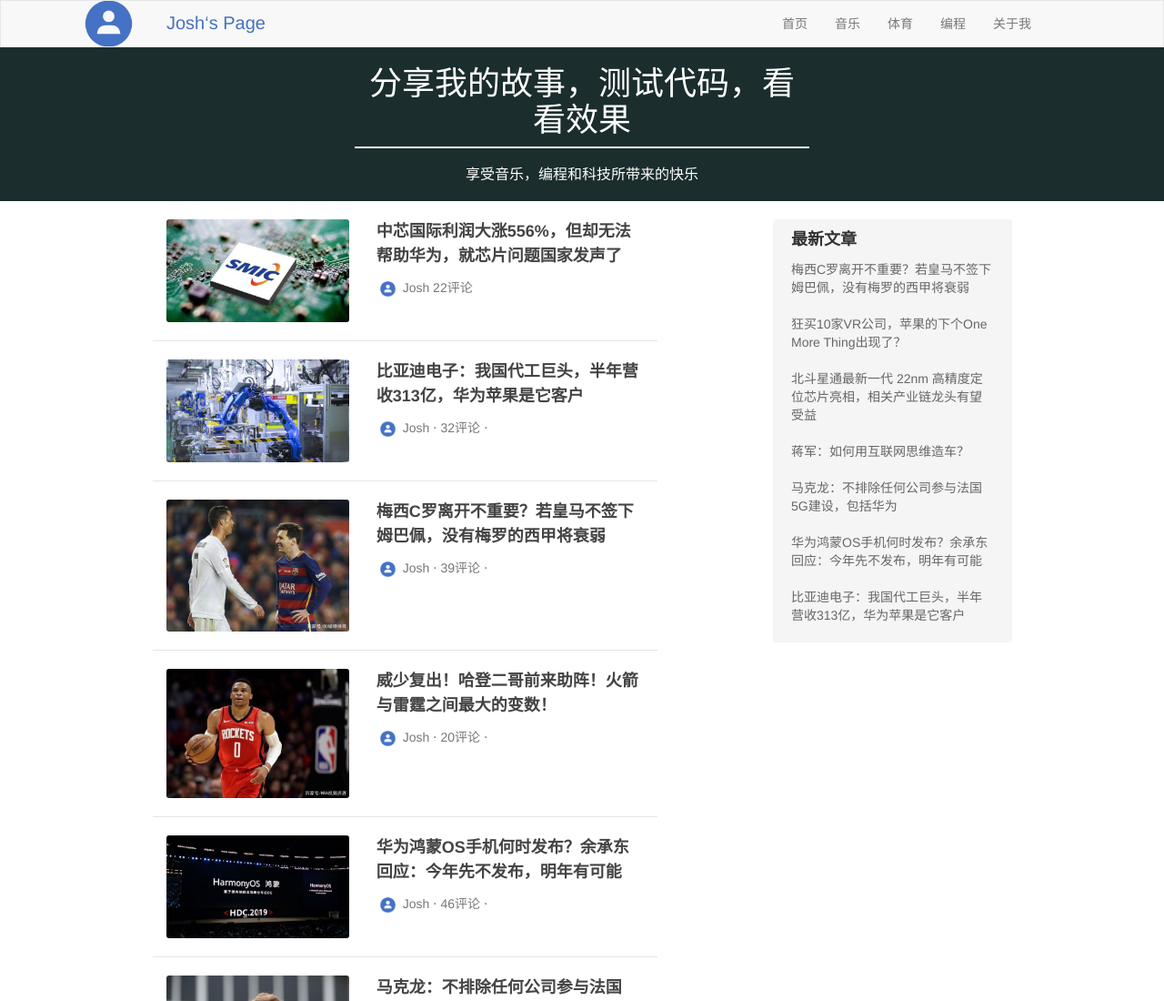
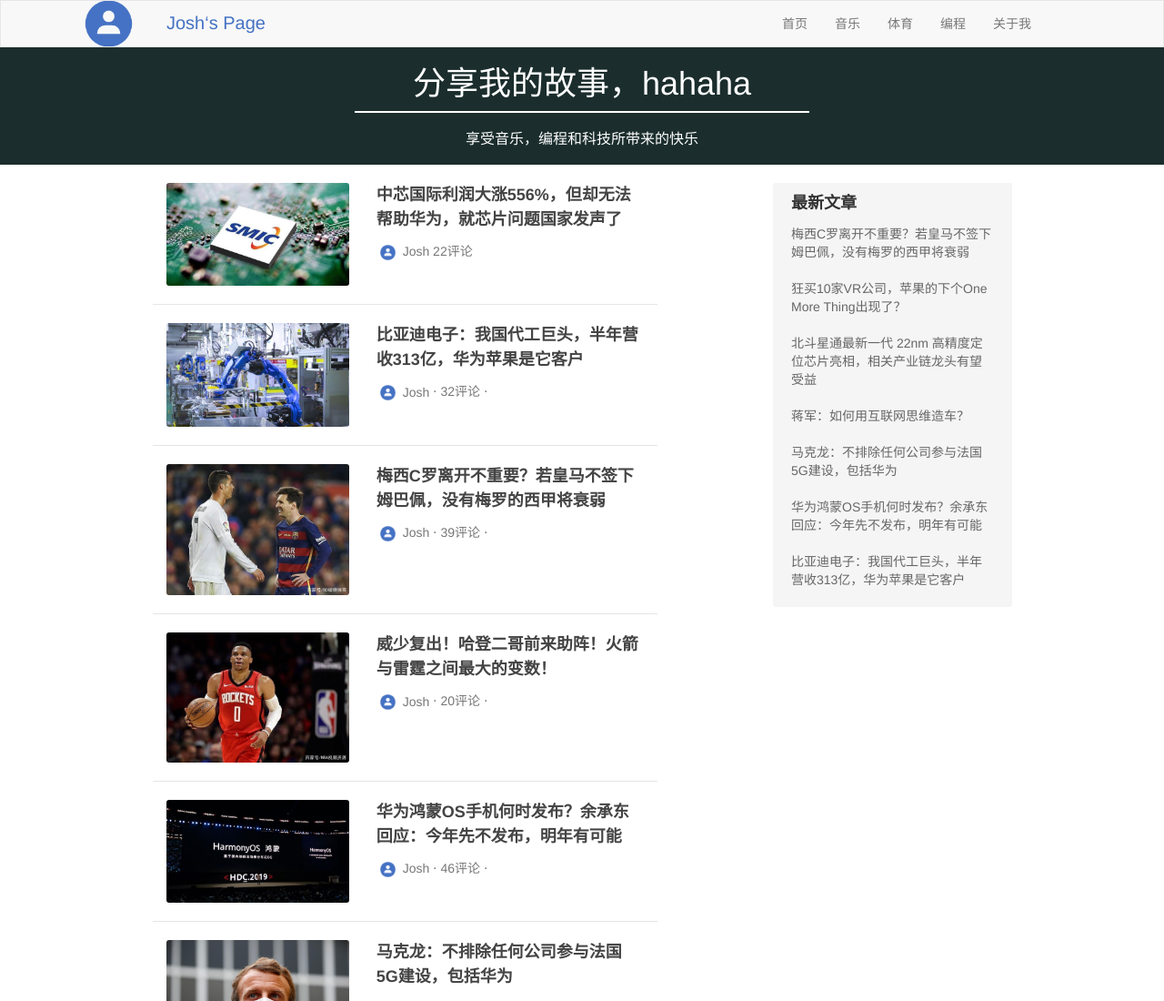
Before and after one commit to liyucheng1234/myhomepage, a plain HTML site: page index.html in a window 1280 px wide. Shown: the top 1100 px of the page at 91% size. Drawn offline with nearby package versions, Linux system fonts and the light colour scheme.

Commit message:
第二次测试

```diff
--- a/index.html
+++ b/index.html
@@ -38,7 +38,7 @@
     <!-- site-title -->
     <div class="site-title">
         <h1 class="text-center title">
-            分享我的故事，测试代码，看看效果
+            分享我的故事，hahaha
         </h1>
         <h2 class="site-description text-center">享受音乐，编程和科技所带来的快乐</h2>
     </div>
```
